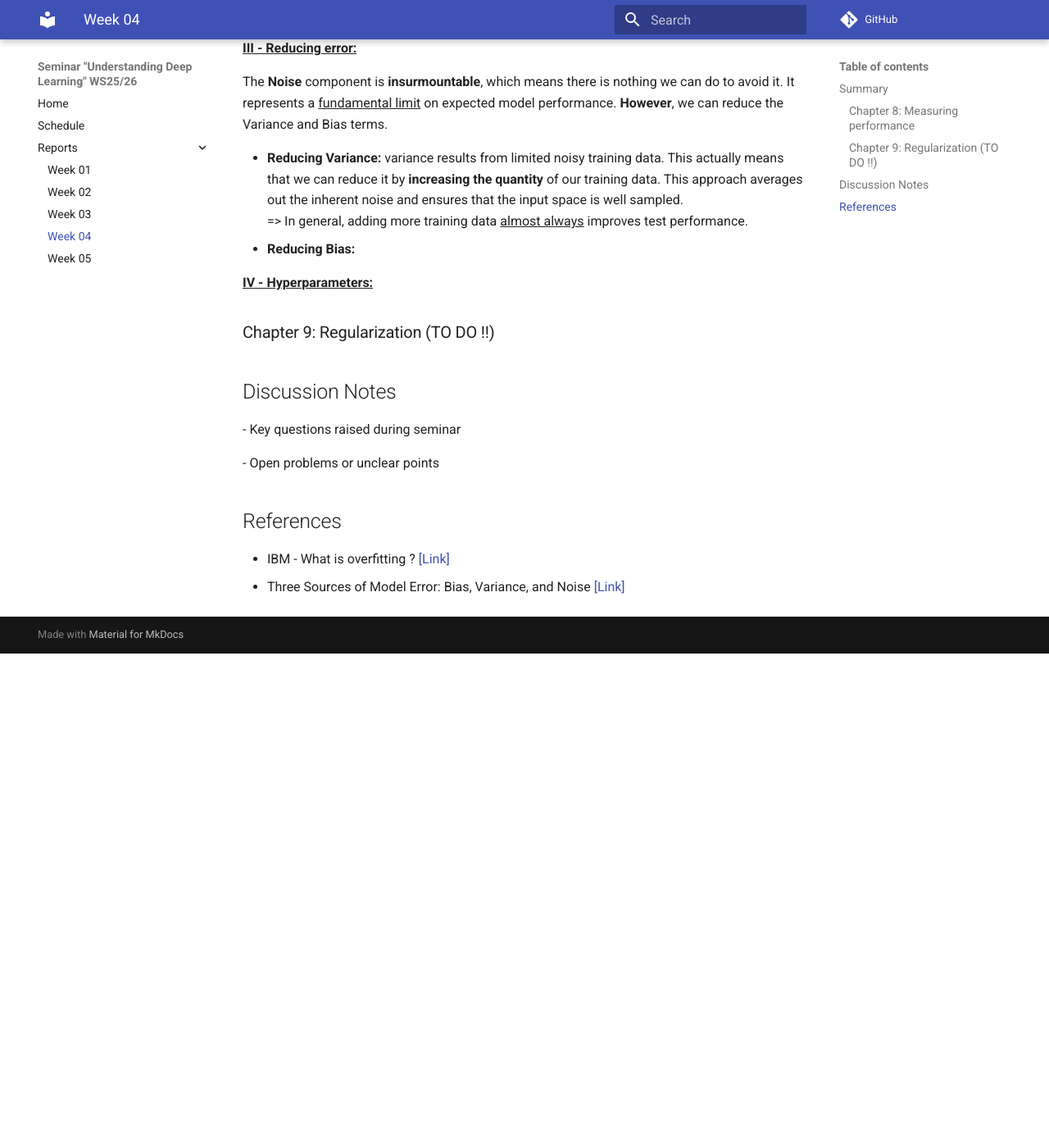
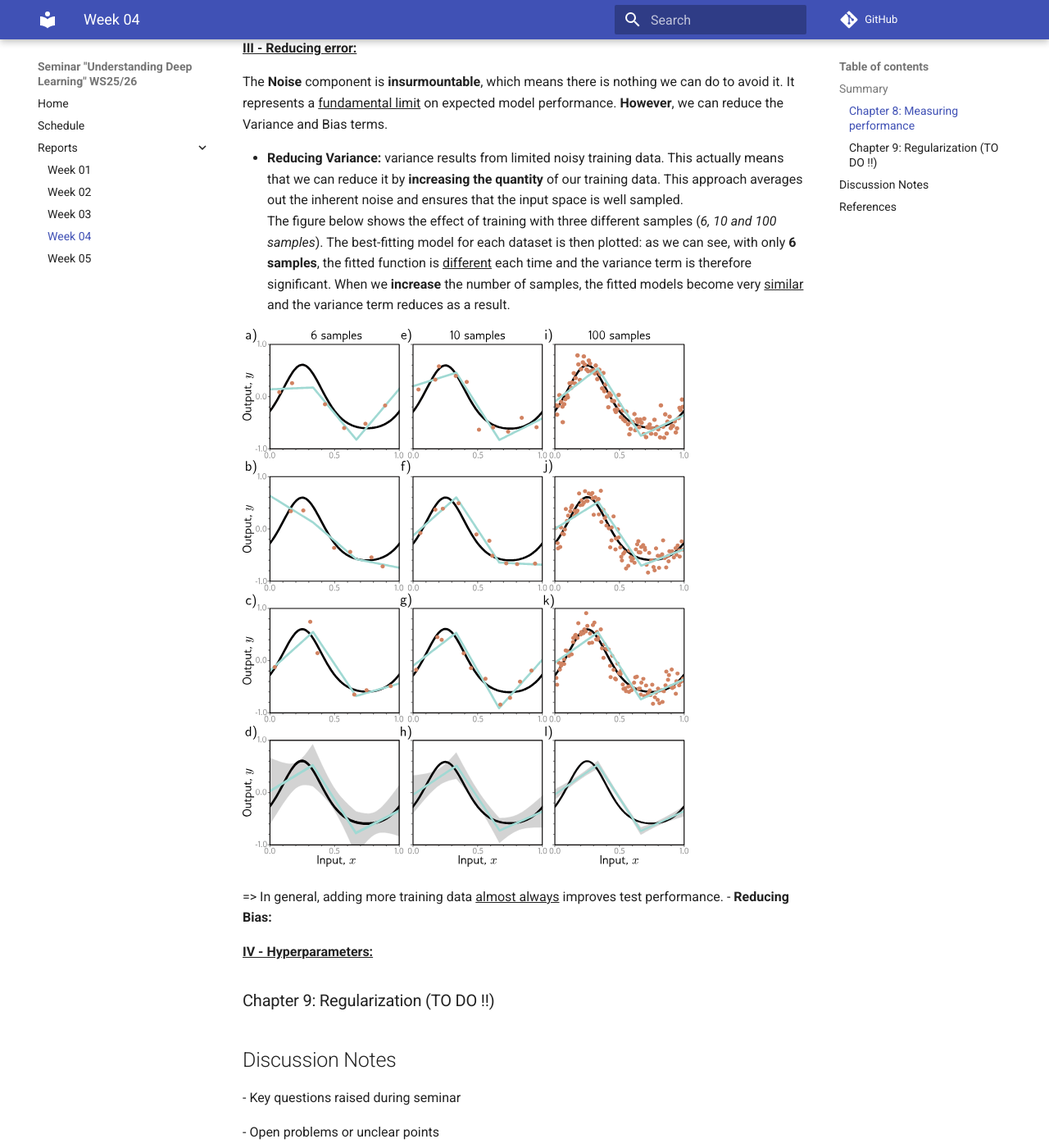
Before and after one commit to link-er/seminar_UDL_wise2526, an MkDocs documentation site: the page built from docs/reports/week04_ch8_9.md, in a window 1280 px wide and 1400 px high, scrolled down 2760 px. Shown: the whole window at 82% size. Built offline with MkDocs 1.6.1 and Material for MkDocs 9.7.7, drawn with Linux system fonts in a browser that asks for light colours; comment, search, counter and statistics services are not loaded; before the commit the page ends 3557 px from its top, so only the background shows below that.

Commit message:
Update week04_ch8_9.md

```diff
--- a/docs/reports/week04_ch8_9.md
+++ b/docs/reports/week04_ch8_9.md
@@ -58,6 +58,10 @@ When a neural network fails to generalize well, there are mainly three sources o
 The **Noise** component is **insurmountable**, which means there is nothing we can do to avoid it. It represents a <u>fundamental limit</u> on expected model performance. **However**, we can reduce the Variance and Bias terms.
 
 - **Reducing Variance:** variance results from limited noisy training data. This actually means that we can reduce it by **increasing the quantity** of our training data. This approach averages out the inherent noise and ensures that the input space is well sampled.<br>
+The figure below shows the effect of training with three different samples (*6, 10 and 100 samples*). The best-fitting model for each dataset is then plotted: as we can see, with only **6 samples**, the fitted function is <u>different</u> each time and the variance term is therefore significant. When we **increase** the number of samples, the fitted models become very <u>similar</u> and the variance term reduces as a result.
+
+![Reducing-Variance](../images/PerfVariance.svg)
+
 => In general, adding more training data <u>almost always</u> improves test performance.
 - **Reducing Bias:**
 
```
